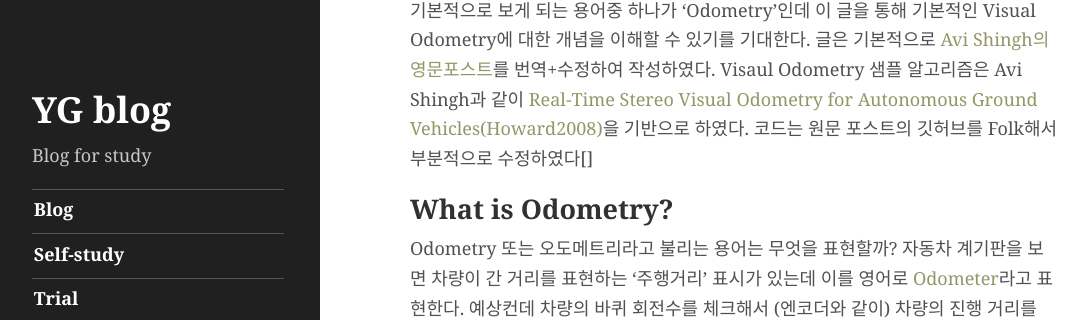
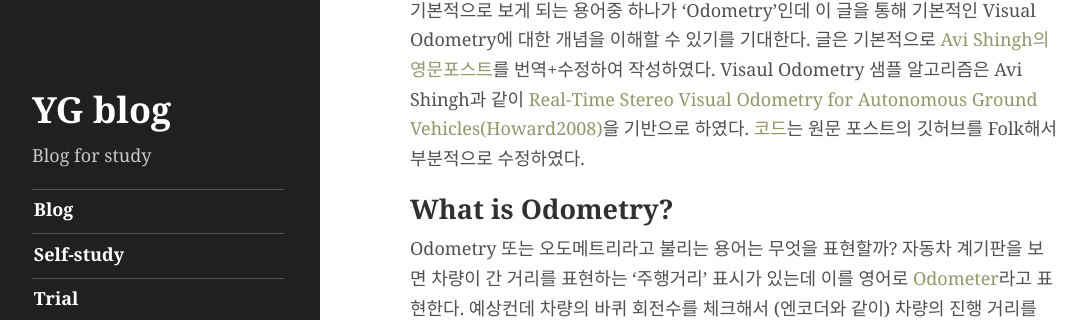
Before and after one commit to youngguncho/youngguncho.github.io, a Jekyll site: the page built from _posts/Self-study/2017-11-26-Stereo-visual-odometry.md, in a window 1280 px wide and 900 px high. Shown: the part 325-645 px from the top of the window, without its empty margins (4-1090 px from the left). Built offline with Jekyll 4.4.1, drawn with Linux system fonts in a browser that asks for light colours; formulas are drawn with MathJax 3; some of the changed lines change nothing that is shown.

Commit message:
add code link

```diff
--- a/_posts/Self-study/2017-11-26-Stereo-visual-odometry.md
+++ b/_posts/Self-study/2017-11-26-Stereo-visual-odometry.md
@@ -7,7 +7,7 @@
   Stereo Visual Odometry
 ---
 
-이번 글은 Visual odometry에 대한 대략적인 설명은 담고있다. SLAM을 접하면 가장 기본적으로 보게 되는 용어중 하나가 'Odometry'인데 이 글을 통해 기본적인 Visual Odometry에 대한 개념을 이해할 수 있기를 기대한다. 글은 기본적으로 [Avi Shingh의 영문포스트](https://avisingh599.github.io/vision/visual-odometry-full/)를 번역+수정하여 작성하였다. Visaul Odometry 샘플 알고리즘은 Avi Shingh과 같이 [Real-Time Stereo Visual Odometry for Autonomous Ground Vehicles(Howard2008)](https://www-robotics.jpl.nasa.gov/publications/Andrew_Howard/howard_iros08_visodom.pdf)을 기반으로 하였다. 코드는 원문 포스트의 깃허브를 Folk해서 부분적으로 수정하였다[]
+이번 글은 Visual odometry에 대한 대략적인 설명은 담고있다. SLAM을 접하면 가장 기본적으로 보게 되는 용어중 하나가 'Odometry'인데 이 글을 통해 기본적인 Visual Odometry에 대한 개념을 이해할 수 있기를 기대한다. 글은 기본적으로 [Avi Shingh의 영문포스트](https://avisingh599.github.io/vision/visual-odometry-full/)를 번역+수정하여 작성하였다. Visaul Odometry 샘플 알고리즘은 Avi Shingh과 같이 [Real-Time Stereo Visual Odometry for Autonomous Ground Vehicles(Howard2008)](https://www-robotics.jpl.nasa.gov/publications/Andrew_Howard/howard_iros08_visodom.pdf)을 기반으로 하였다. [코드](https://github.com/youngguncho/vo-howard08)는 원문 포스트의 깃허브를 Folk해서 부분적으로 수정하였다.
 
 
 ## What is Odometry?
```
